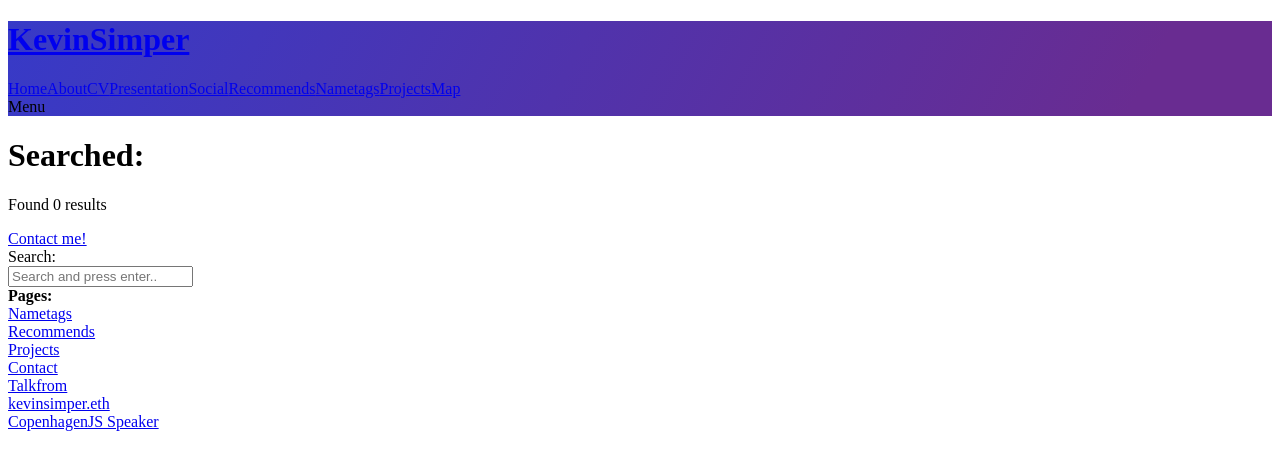
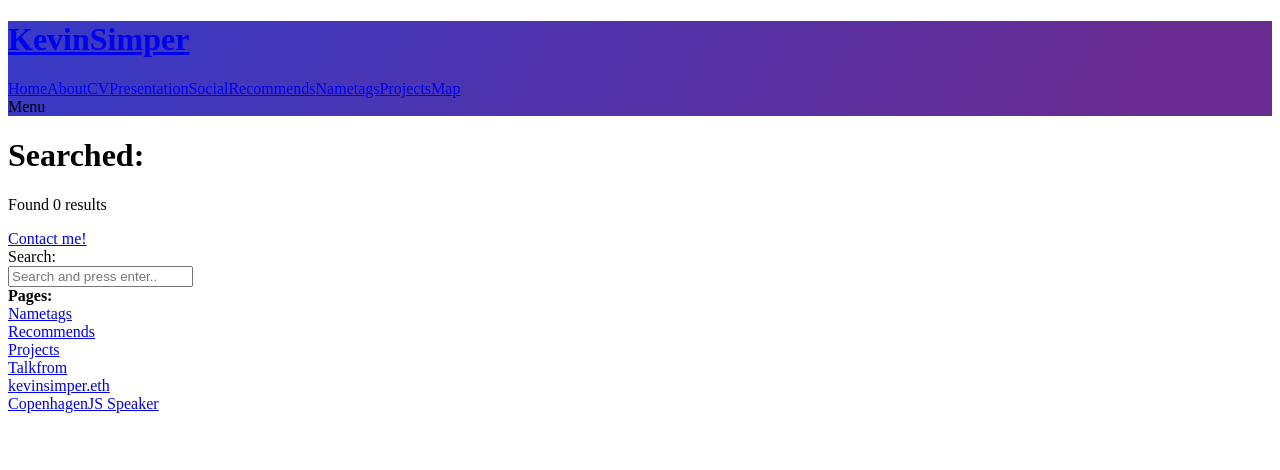
Before and after one commit to kevinsimper/kevinsimper.dk, a Next.js app: page /search in a window 1280 px wide. Shown: the top 470 px of the page. Built offline with nearby package versions, Linux system fonts and the light colour scheme.

Commit message:
Remove link to contact page

```diff
--- a/pages/_app.tsx
+++ b/pages/_app.tsx
@@ -111,8 +111,6 @@ function MyApp({ Component, pageProps }) {
               <br />
               <a href="/projects">Projects</a>
               <br />
-              <a href="/contact">Contact</a>
-              <br />
               <a href="https://talkfrom.com">Talkfrom</a>
               <br />
               <a href="http://kevinsimper.eth">kevinsimper.eth</a>
```
